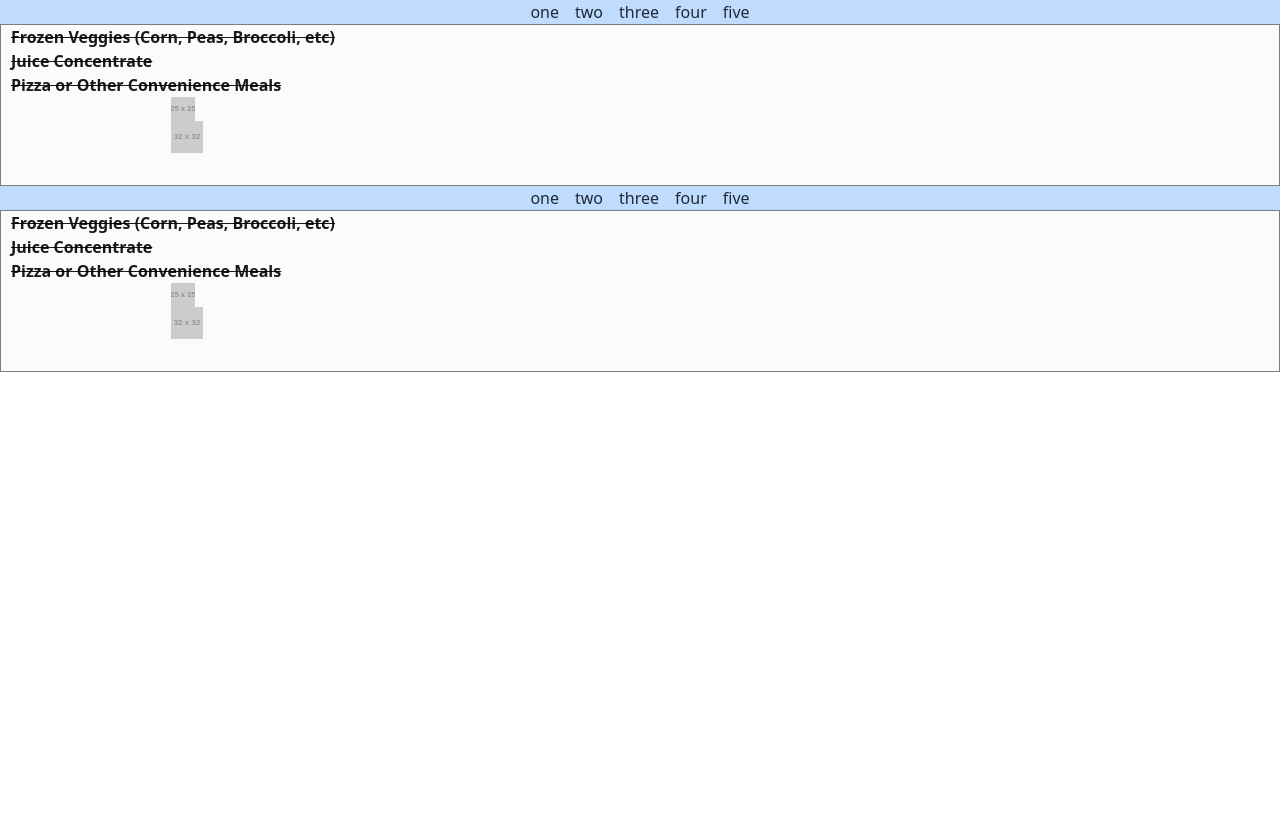
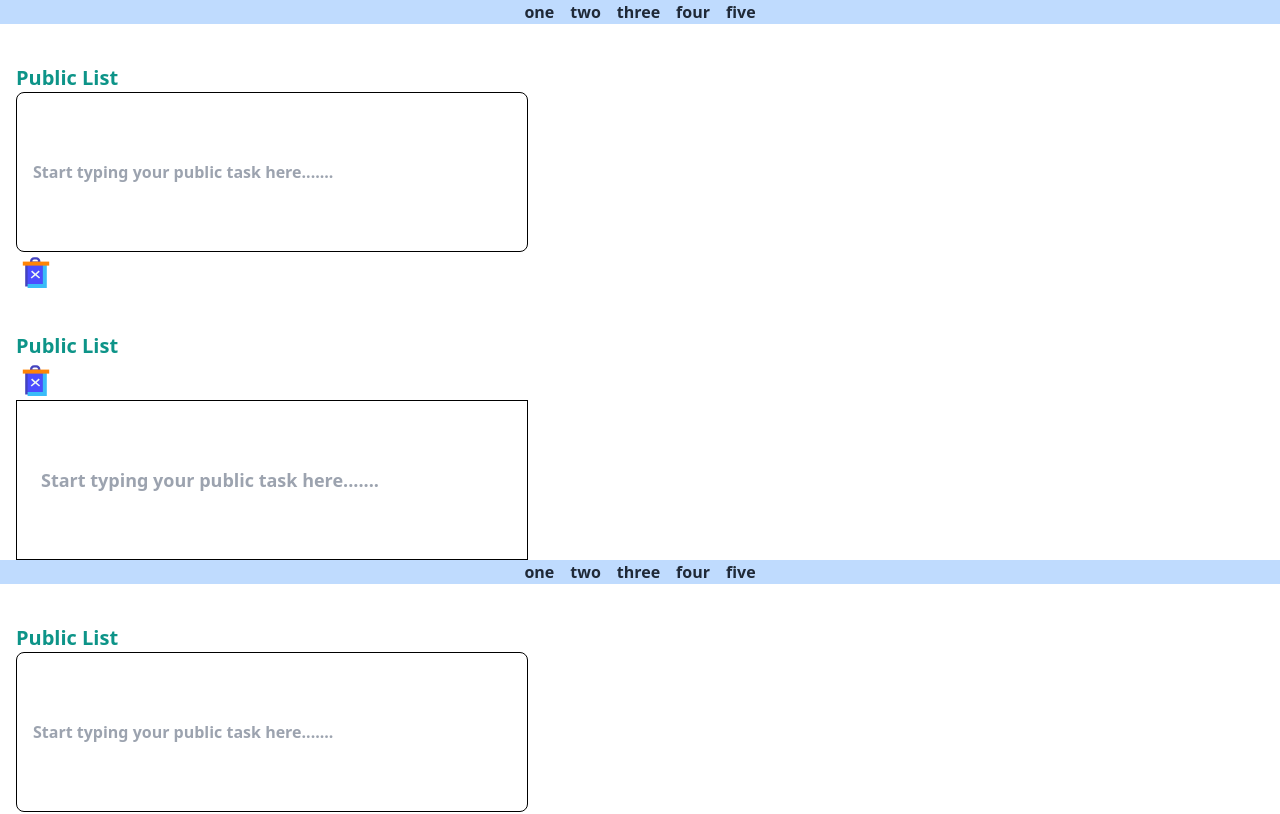
Before and after one commit to stevenrhett/task-tracker, a React (Create React App) app: page / in a window 1280 px wide. Shown: the top 814 px of the page. Built offline with nearby package versions, Linux system fonts and the light colour scheme.

Commit message:
stuck on formatting

```diff
--- a/src/NewLoginPage.js
+++ b/src/NewLoginPage.js
@@ -1,28 +1,40 @@
 import React from 'react';
 
 const NewLoginPage = () => {
+
     return (
+
         <div>
-            <div className="flex flex-row bg-blue-200 justify-center">
+
+            <div className="flex flex-row bg-blue-200 font-bold justify-center">
                 <p className="mx-2">one</p>
                 <p className="mx-2">two</p>
                 <p className="mx-2">three</p>
                 <p className="mx-2">four</p>
                 <p className="mx-2">five</p>
             </div>
-            <div
-                className="space-x-40  pl-2.5 pb-8 bg-gray-100 bg-opacity-40 border border-black border-opacity-50"
-               >
-                <p className="text-base font-semibold line-through text-black text-opacity-90">Frozen Veggies (Corn,
-                    Peas, Broccoli,
-                    etc)
-                    <br/>Juice Concentrate
-                    <br/>Pizza or Other Convenience Meals
-                </p>
-                <img className="w-6 h-6" src="https://via.placeholder.com/25x25" alt="alt"/>
-                <img className="w-8 h-1/4" src="https://via.placeholder.com/32.727272033691406x20" alt="alt"/>
+            <div className="form-control">
+                <label className="flex flex-col text-xl font-bold mt-10 mx-2 px-2 text-teal-600">Public List
+                    <input type="text" placeholder="Start typing your public task here......."
+                        className="input-bordered border border-black input w-full h-40 max-w-lg"/>
+                    <button onClick={() => ({})} className="x-button">
+                        <svg xmlns="http://www.w3.org/2000/svg"  viewBox="0 0 100 100" width="40px" height="40px"><path fill="#4b4dff" d="M64,83H26V29h44v48C70,80.314,67.314,83,64,83z"/><path fill="#4343bf" d="M61,30H35v-7c0-5.514,4.486-10,10-10h6c5.514,0,10,4.486,10,10V30z M41,24h14v-1 c0-2.206-1.794-4-4-4h-6c-2.206,0-4,1.794-4,4V24z"/><path fill="#4343bf" d="M73,86H23V26h50V86z M29,80h38V32H29V80z"/><polygon fill="#3abcf8" points="77,90 29,90 29,80 67,80 67,31 77,31"/><rect width="66" height="10" x="17" y="24" fill="#ff8405"/><polygon fill="#edf7f5" points="60.295,63.477 51.587,56.075 59.295,49.523 56.705,46.477 48.5,53.451 40.295,46.477 37.705,49.523 45.413,56.075 36.705,63.477 39.295,66.523 48.5,58.699 57.705,66.523"/></svg>
+                    </button>
+                </label>
             </div>
+
+            <div className="form-control">
+                <label className="flex flex-col text-xl font-bold mt-10 mx-2 px-2 text-teal-600">Public List
+                    <button onClick={() => ({})} className="x-button">
+                        <svg xmlns="http://www.w3.org/2000/svg"  viewBox="0 0 100 100" width="40px" height="40px"><path fill="#4b4dff" d="M64,83H26V29h44v48C70,80.314,67.314,83,64,83z"/><path fill="#4343bf" d="M61,30H35v-7c0-5.514,4.486-10,10-10h6c5.514,0,10,4.486,10,10V30z M41,24h14v-1 c0-2.206-1.794-4-4-4h-6c-2.206,0-4,1.794-4,4V24z"/><path fill="#4343bf" d="M73,86H23V26h50V86z M29,80h38V32H29V80z"/><polygon fill="#3abcf8" points="77,90 29,90 29,80 67,80 67,31 77,31"/><rect width="66" height="10" x="17" y="24" fill="#ff8405"/><polygon fill="#edf7f5" points="60.295,63.477 51.587,56.075 59.295,49.523 56.705,46.477 48.5,53.451 40.295,46.477 37.705,49.523 45.413,56.075 36.705,63.477 39.295,66.523 48.5,58.699 57.705,66.523"/></svg>
+                    </button>
+                    <input type="text" placeholder="Start typing your public task here......."
+                           className="input-lg text-orange-400 border border-black w-full h-40 max-w-lg"/>
+                </label>
             </div>
+
+
+        </div>
 
     );
 };
```
Also changed, not shown: src/images/icons8-remove.svg (added).
